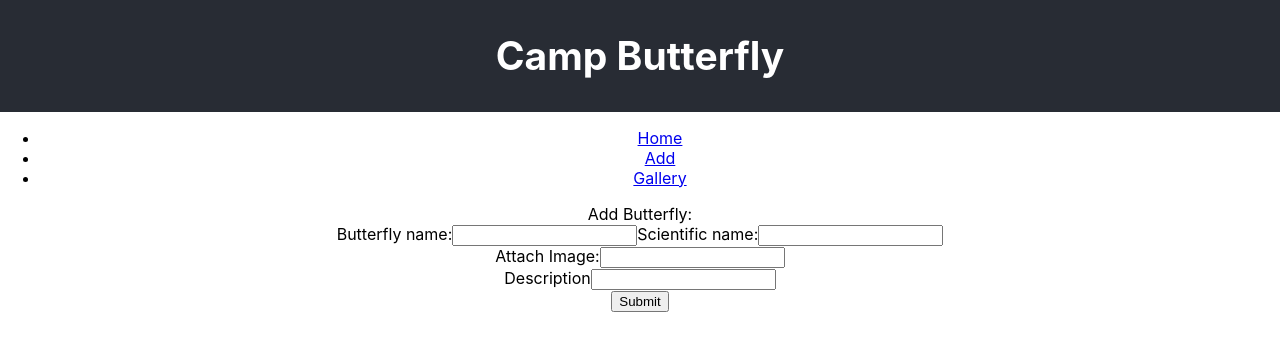
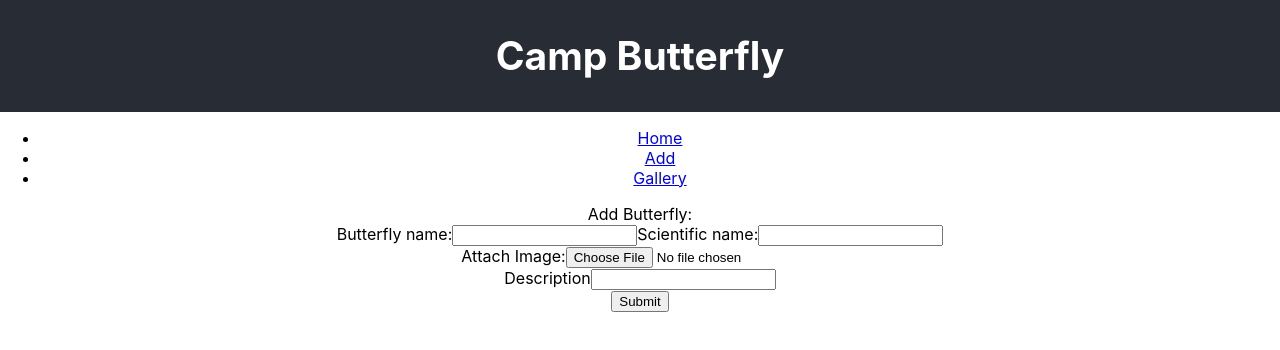
Before and after one commit to Camp-Butterfly/backend, a React (Create React App) app in the folder client/: page /add in a window 1280 px wide. Shown: the top 350 px of the page. Built offline with nearby package versions, Linux system fonts and the light colour scheme.

Commit message:
update with heroku URI for backend requests

```diff
--- a/client/src/forms/ButterflyForm.js
+++ b/client/src/forms/ButterflyForm.js
@@ -38,7 +38,7 @@ class AddForm extends Component {
         "description": this.state.description
    };
    //let data = JSON.stringify(new_butterfly,null);
-   await axios.post("http://localhost:3001/api/v1/butterflies", new_butterfly)
+   await axios.post("http://enigmatic-badlands-58618.herokuapp.com/api/v1/butterflies", new_butterfly)
       .catch(error => {
         if(error.response) {
           console.log(error.response);
@@ -80,10 +80,10 @@ class AddForm extends Component {
             </label>
               <input
                   className="name"
-                  type="string"
-                  name="image_file_name"
+                  type="file"
+                  name="attachment"
                   value={this.state.value}
-                  onChange={this.updateItem}
+                  onChange={this.updateImage}
                 />
             <br/>
             <label>
--- a/client/src/forms/ImageForm.js
+++ b/client/src/forms/ImageForm.js
@@ -8,7 +8,7 @@ class GalleryForm extends Component {
   constructor(props) {
     super(props);
     this.state = {
-        image_name: '',
+        image_file_name: '',
         butterfly_name: '',
         location: '',
         attachment: ''
@@ -36,14 +36,14 @@ class GalleryForm extends Component {
     event.preventDefault();
 
     let new_image = {
-        "image_name": this.state.image_name,
+        "image_file_name": this.state.image_name,
         "butterfly_name": this.state.scientific_name,
         "location": this.state.location,
         "attachment": this.state.attachment
     };
     console.log(new_image);
     //let data = JSON.stringify(new_image,null);
-    await axios.post("http://enigmatic-badlands-58618.herokuapp.com/api/v1/images", new_image)
+    await axios.post("https://enigmatic-badlands-58618.herokuapp.com/api/v1/images", new_image)
         .catch(error => {
           if(error.response) {
             console.log(error.response);
--- a/client/src/forms/SearchForm.js
+++ b/client/src/forms/SearchForm.js
@@ -22,7 +22,7 @@ class SearchForm extends Component {
 
   fetchQueryResults(event) {
     event.preventDefault();
-    let search = "https://enigmatic-badlands-58618.herokuapp.com/api/v1/butterflies.json?";
+    let search = "https://enigmatic-badlands-58618.herokuapp.com/api/v1/images.json?";
       axios.get(search)
       .then(result => {
           this.setState({result:result.data});
```
